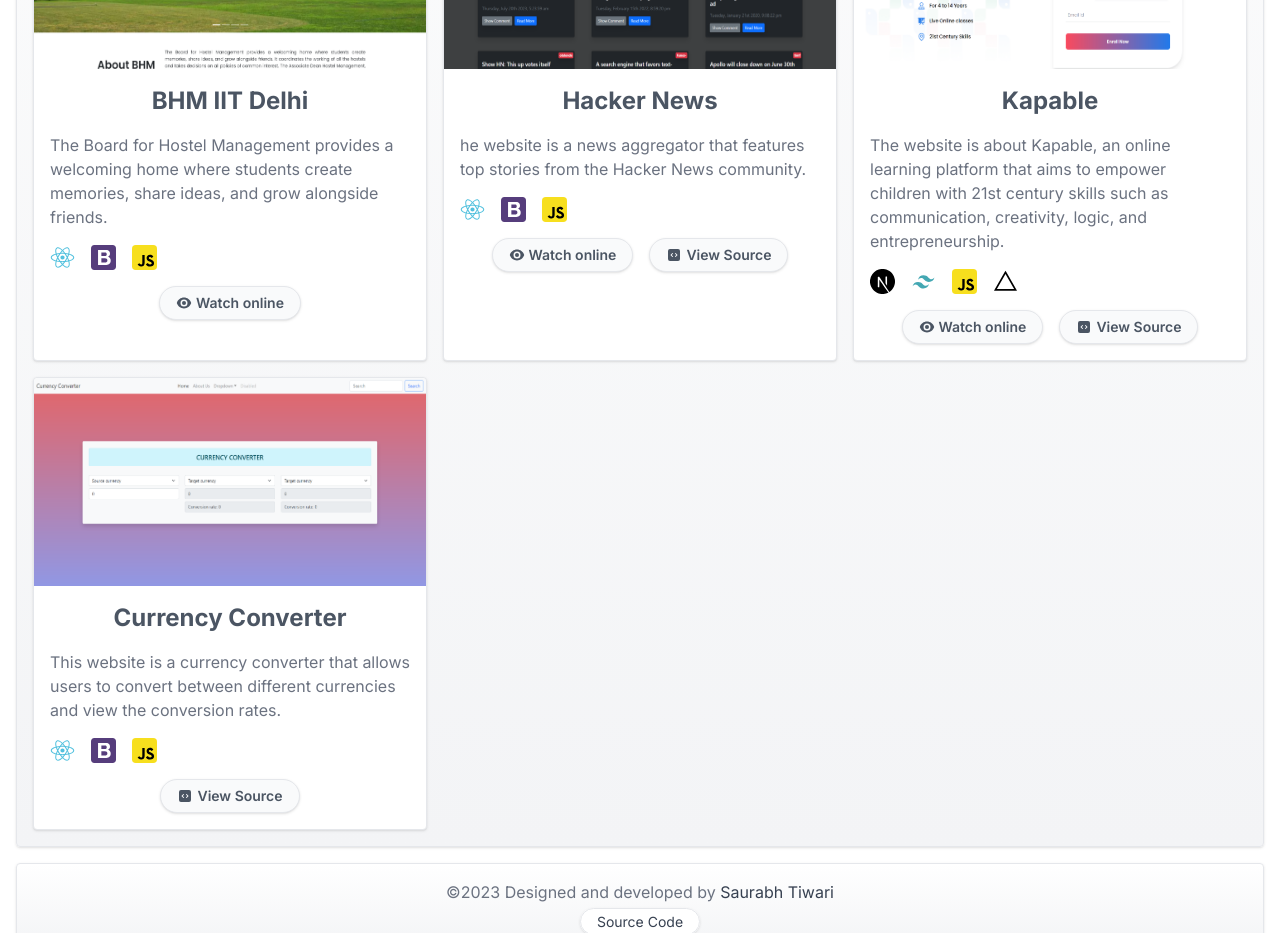
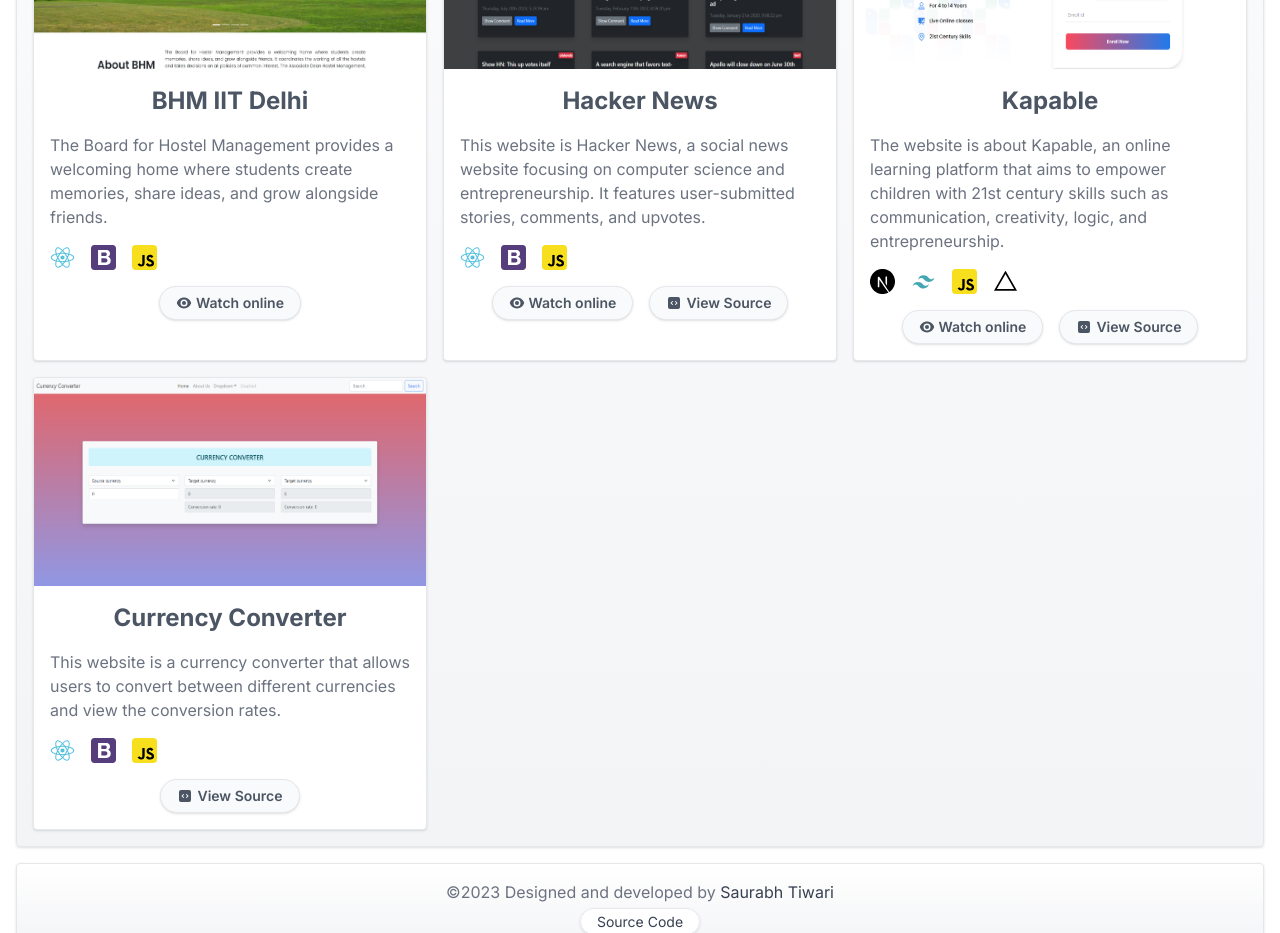
Before and after one commit to SaurabhTiwari4093/portfolio, a Next.js app: page /projects in a window 1280 px wide. Shown: the part 1080-2013 px from the top of the page. Built offline with nearby package versions, Linux system fonts and the light colour scheme.

Commit message:
updated info

```diff
--- a/app/projects/page.tsx
+++ b/app/projects/page.tsx
@@ -164,7 +164,7 @@
           image={HackerNewsImg}
           title={"Hacker News"}
           desc={
-            "he website is a news aggregator that features top stories from the Hacker News community."
+            "This website is Hacker News, a social news website focusing on computer science and entrepreneurship. It features user-submitted stories, comments, and upvotes."
           }
           techs={[
             {
```
